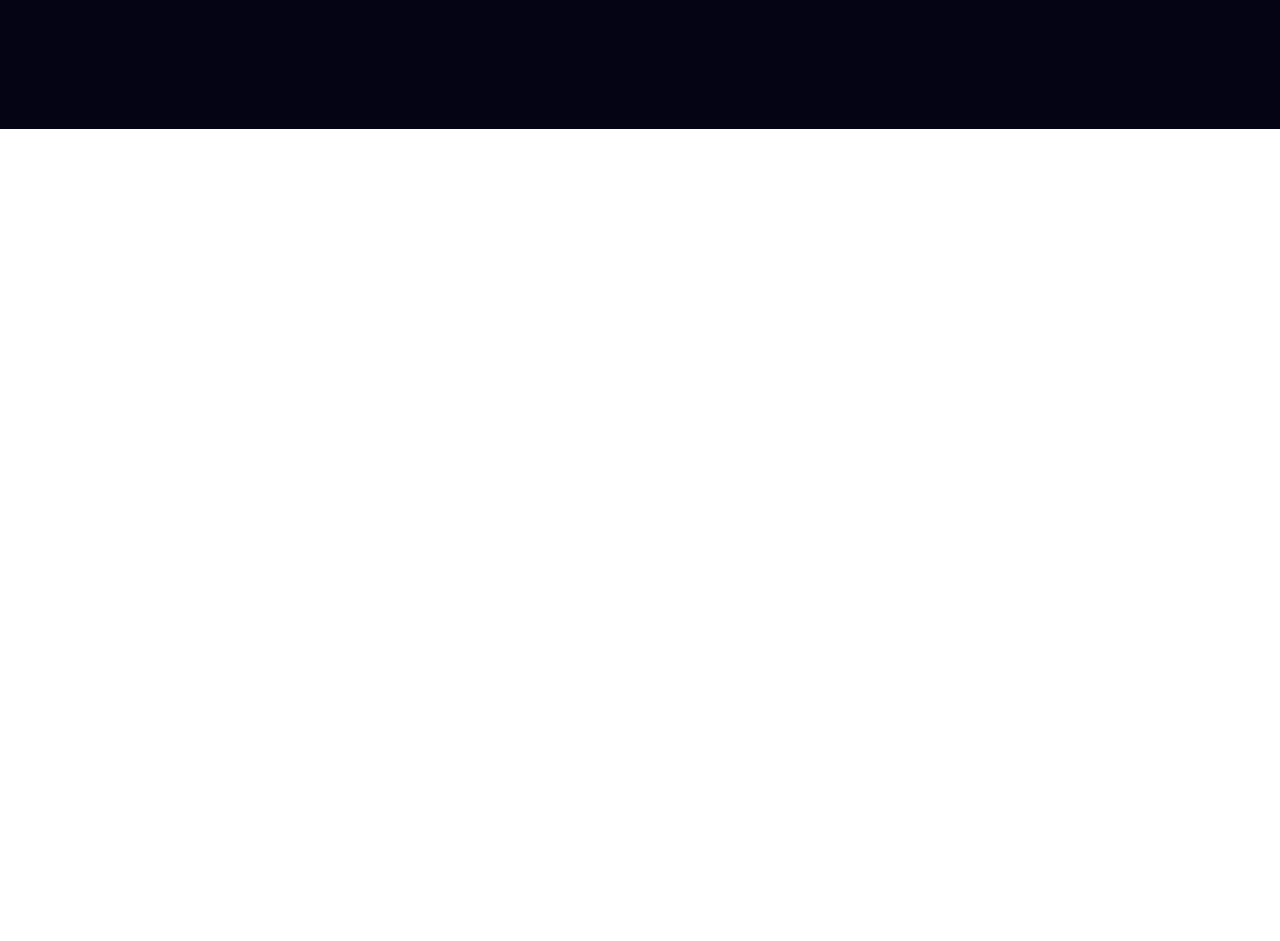
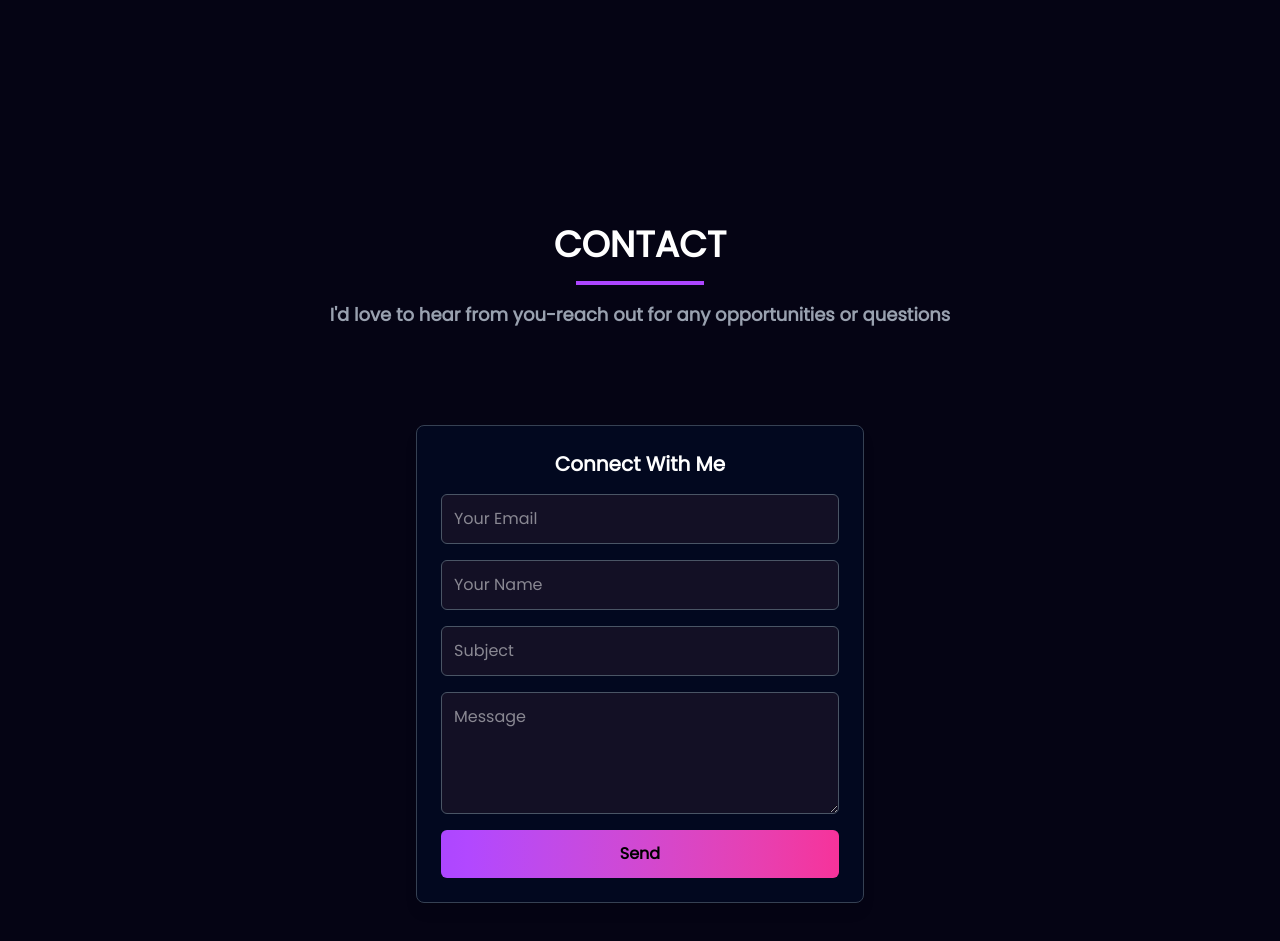
Before and after one commit to singhravi5590/MyPortFolio, a React (Vite) app: page / in a window 1280 px wide. Shown: the part 8600-9541 px from the top of the page. Before the commit the page ends 8729 px from the top, so only its background shows below. Built offline with nearby package versions, Linux system fonts and the light colour scheme.

Commit message:
contact section completed

```diff
--- a/package.json
+++ b/package.json
@@ -10,6 +10,7 @@
     "preview": "vite preview"
   },
   "dependencies": {
+    "@emailjs/browser": "^4.4.1",
     "@tailwindcss/vite": "^4.1.11",
     "browserslist": "^4.25.2",
     "node-releases": "^2.0.19",
--- a/src/App.jsx
+++ b/src/App.jsx
@@ -25,8 +25,8 @@
         <Experience />
         <Work />
         <Education />
-        {/*<Contact />
-        <Footer /> */}
+        <Contact />
+        {/*<Footer /> */}
       </div>
 
     </div>
--- a/src/components/Contact/Contact.jsx
+++ b/src/components/Contact/Contact.jsx
@@ -1,8 +1,90 @@
-import React from 'react'
+import React, { useRef, useState } from 'react'
+import { ToastContainer, toast } from 'react-toastify';
+import emailjs from "@emailjs/browser";
+import "react-toastify/dist/ReactToastify.css";
+
+
 
 const Contact = () => {
+
+  const form = useRef();
+  const [isSent, setIsSent] = useState(false);
+
+  function sendEmail(e){
+    e.preventDefault();
+
+    emailjs.sendForm(
+      "service_lq6keqf",
+      "template_0gozd5h",
+      form.current,
+      "fP8GS9roNiuWK2AC4"
+    ).then(() => {
+      setIsSent(true);
+      form.current.reset();
+      toast.success("Message sent Successfully", {
+        position : "top-right",
+        autoClose : 3000,
+        hideProgressBar : false,
+        closeOnClick : true,
+        pauseOnHover : true,
+        draggable : true,
+        theme : "dark"
+      });
+    },
+    (error) => {
+      console.error("Error sending message: ", error);
+      toast.error("Failed to send message Please try again", {
+        position : "top-right",
+        autoClose : 3000,
+        hideProgressBar : false,
+        closeOnClick : true,
+        pauseOnHover : true,
+        draggable : true,
+        theme : "dark"
+      });
+    }
+  )
+  }
+
   return (
-    <div>Contact</div>
+    <section
+    id='contact'
+    className='flex flex-col items-center justify-center py-24 px-[12vw] md:px-[7vw] lg:px-[20vw]'>
+
+        {/* Toast Container */}
+        <ToastContainer />
+
+
+      {/* Section Title */}
+      <div className="text-center mb-16">
+        <h2 className="text-4xl font-bold text-white">CONTACT</h2>
+        <div className="w-32 h-1 bg-purple-500 mx-auto mt-4"></div>
+        <p className="text-gray-400 mt-4 text-lg font-semibold">
+          I'd love to hear from you-reach out for any opportunities or questions
+        </p>
+      </div>
+
+      {/* contact form */}
+      <div className='mt-8 w-full max-w-md bg-[#02081f] p-6 rounded-lg shadow-lg border border-gray-700'>
+        <h3 className='text-xl font-semibold text-white text-center'>Connect With Me</h3>
+
+        <form ref={form} onSubmit={sendEmail} className='mt-4 flex flex-col gap-4'>
+          <input type="email" name='user_email' placeholder='Your Email' required className='w-full p-3 rounded-md bg-[#131025] text-white border border-gray-600 focus:outline-none focus:border-purple-600'/>
+
+          <input type="text" name='user_name' placeholder='Your Name' required className='w-full p-3 rounded-md bg-[#131025] text-white border border-gray-600 focus:outline-none focus:border-purple-600'/>
+
+          <input type="text" name='subject' placeholder='Subject' required className='w-full p-3 rounded-md bg-[#131025] text-white border border-gray-600 focus:outline-none focus:border-purple-600'/>
+
+          <textarea name="message" placeholder='Message' rows={4}
+          className='w-full p-3 rounded-md bg-[#131025] text-white border border-gray-600 focus:outline-none focus:border-purple-600'></textarea>
+
+          {/* Send Button */}
+          <button type='submit' className='w-full bg-gradient-to-r from-purple-500 to-pink-500 py-3 font-semibold rounded-md hover:opacity-90 transition '>
+            Send
+          </button>
+        </form>
+      </div>
+    </section>
   )
 }
 
```
Also changed, not shown: 1 other file (tests, documents, lock files or other folders).
